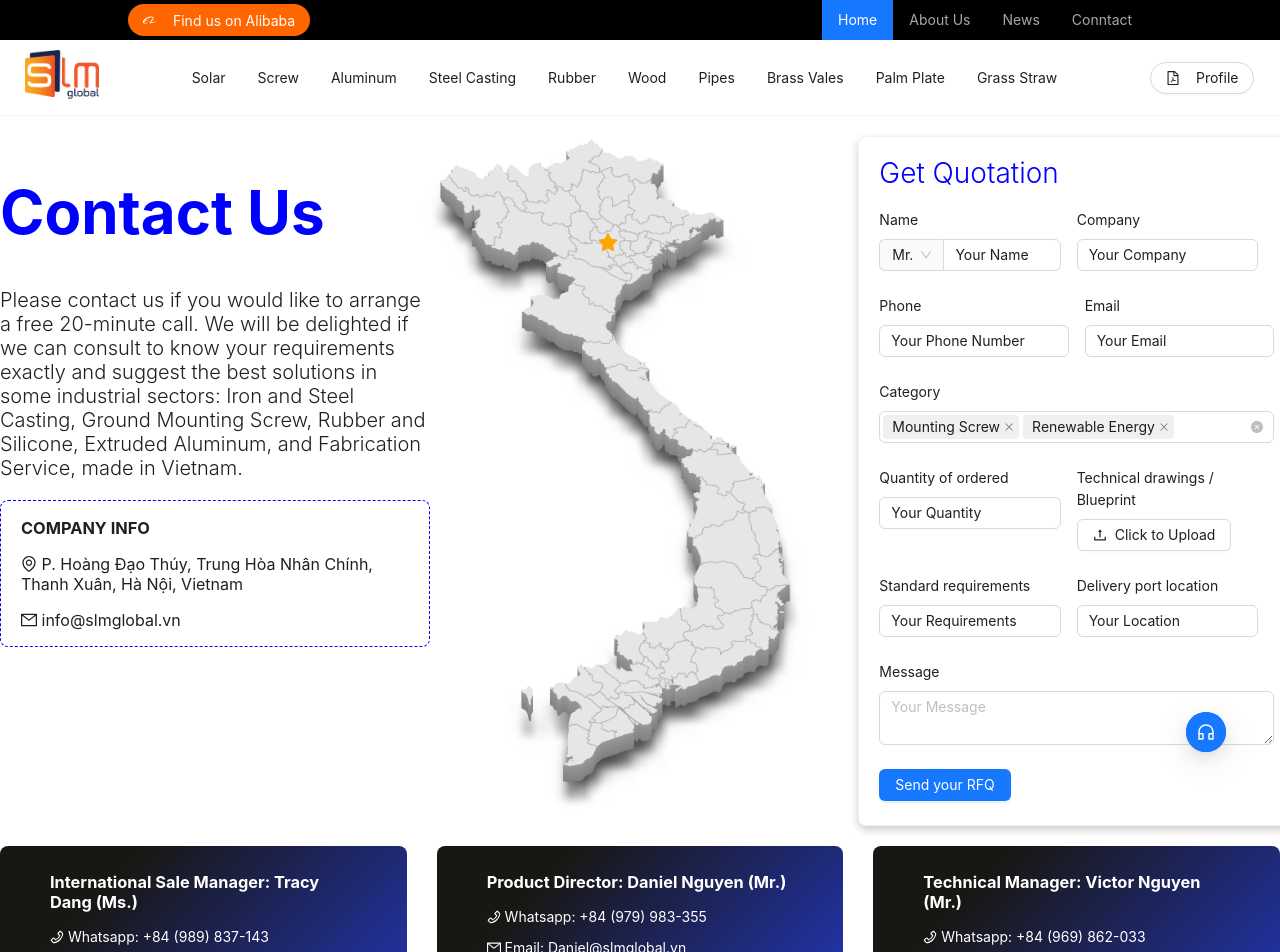
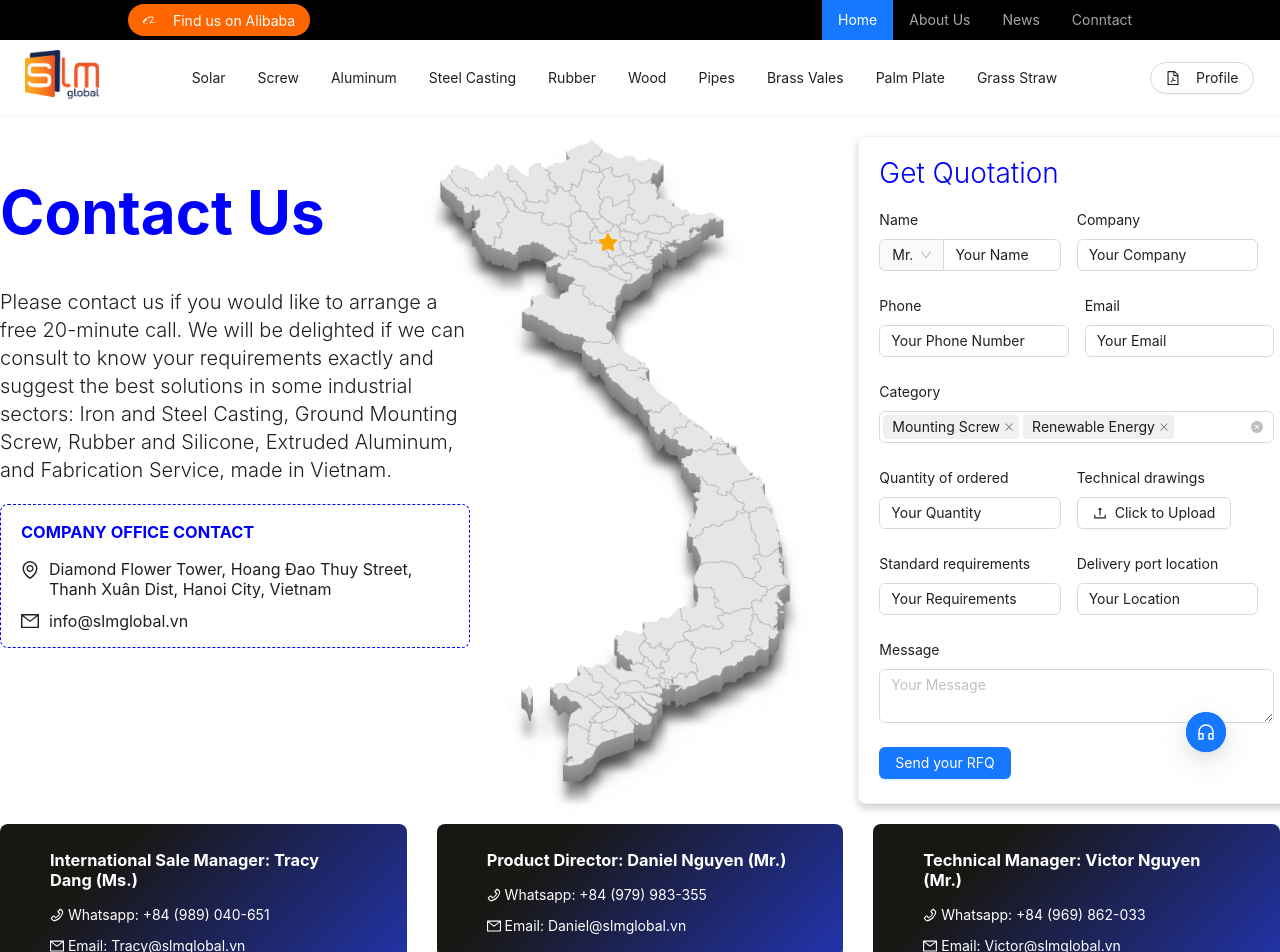
Before and after one commit to thanhtrang16490/slmglobal-fontend, a Next.js app: page /contact in a window 1280 px wide. Shown: the top 952 px of the page. Built offline with nearby package versions, Linux system fonts and the light colour scheme.

Commit message:
update contact info

```diff
--- a/src/app/component/form.contact.tsx
+++ b/src/app/component/form.contact.tsx
@@ -105,7 +105,7 @@ const FormContact = () => {
             <Form.Item label="Quantity of ordered" name="quantity" style={{ flex: 1, marginRight: '1rem' }}>
                 <Input placeholder="" />
             </Form.Item>
-            <Form.Item label="Technical drawings / Blueprint" name="location" style={{ flex: 1, marginRight: '1rem' }}>
+            <Form.Item label="Technical drawings" name="location" style={{ flex: 1, marginRight: '1rem' }}>
                 <Upload {...props}>
                     <Button icon={<UploadOutlined />}>Click to Upload</Button>
                 </Upload>
--- a/src/app/contact/page.tsx
+++ b/src/app/contact/page.tsx
@@ -12,13 +12,21 @@ const ContactPage = () => {
                 <Content style={{ maxWidth: '1440px', width: '100%', margin: '0 auto', padding: '0px 0', display: 'flex', paddingTop: '20px' }}>
                     <Col xs={24} sm={24} md={16}>
                         <Content style={{ display: 'flex', justifyContent: 'flex-start' }}>
-                            <div style={{ minWidth: '200px', width: '100%', maxWidth: '430px', zIndex: '2' }}>
+                            <div style={{ minWidth: '200px', width: '100%', maxWidth: '470px', zIndex: '2' }}>
                                 <h1 style={{ fontSize: '60px', fontWeight: '700', color: 'blue' }}>Contact Us</h1>
-                                <p style={{ fontSize: '20px', fontWeight: '300' }}>Please contact us if you would like to arrange a free 20-minute call. We will be delighted if we can consult to know your requirements exactly and suggest the best solutions in some industrial sectors: Iron and Steel Casting, Ground Mounting Screw, Rubber and Silicone, Extruded Aluminum, and Fabrication Service, made in Vietnam.</p>
+                                <p style={{ fontSize: '20px', fontWeight: '300', lineHeight: '1.4' }}>Please contact us if you would like to arrange a free 20-minute call. We will be delighted if we can consult to know your requirements exactly and suggest the best solutions in some industrial sectors: Iron and Steel Casting, Ground Mounting Screw, Rubber and Silicone, Extruded Aluminum, and Fabrication Service, made in Vietnam.</p>
                                 <div style={{ border: 'dashed 1px blue', borderRadius: '8px', padding: '0 20px 0' }}>
-                                    <h3>COMPANY INFO</h3>
-                                    <p style={{ fontSize: '16px' }}><EnvironmentOutlined /> P. Hoàng Đạo Thúy, Trung Hòa Nhân Chính, Thanh Xuân, Hà Nội, Vietnam</p>
-                                    <p style={{ fontSize: '16px' }}><MailOutlined /> info@slmglobal.vn</p>
+                                    <h3 style={{ color: 'blue' }}>COMPANY OFFICE CONTACT</h3>
+                                    <Row style={{ display: 'flex', alignItems: 'center', marginTop: '-15px' }}>
+                                        <Col ><EnvironmentOutlined style={{ fontSize: '18px', padding: '0px 10px 18px 0px' }} /> </Col>
+                                        <Col><p style={{ fontSize: '16px' }}> Diamond Flower Tower, Hoang Đao Thuy Street,<br />Thanh Xuân Dist, Hanoi City, Vietnam</p></Col>
+                                    </Row>
+                                    <Row style={{ display: 'flex', alignItems: 'center', marginTop: '-20px' }}>
+                                        <Col><MailOutlined style={{ fontSize: '18px', padding: '0px 10px 0px 0px' }} />  </Col>
+                                        <Col><p style={{ fontSize: '16px' }}>info@slmglobal.vn</p></Col>
+                                    </Row>
+
+
                                 </div>
                             </div>
                         </Content>
@@ -43,22 +51,22 @@ const ContactPage = () => {
                         <Col xs={24} sm={24} md={8}>
                             <div style={{ backgroundColor: '#2234ae', backgroundImage: ' linear-gradient(315deg, #2234ae 0%, #191714 74%)', color: 'white', borderRadius: '8px', padding: '10px 50px 10px' }}>
                                 <h3>International Sale Manager: Tracy Dang (Ms.)</h3>
-                                <p><PhoneOutlined />   Whatsapp: <Link style={{ color: 'white' }} href="tel:+84989837143">+84 (989) 837-143</Link></p>
-                                <p><MailOutlined /> Email: <Link style={{ color: 'white' }} href="mailto:Tracy@slmglobal.vn">Tracy@slmglobal.vn</Link></p>
+                                <p><PhoneOutlined />   <Link style={{ color: 'white' }} href="https://wa.me/84989040651"> Whatsapp: +84 (989) 040-651</Link></p>
+                                <p><MailOutlined />  <Link style={{ color: 'white' }} href="mailto:Tracy@slmglobal.vn">Email: Tracy@slmglobal.vn</Link></p>
                             </div>
                         </Col>
                         <Col xs={24} sm={24} md={8}>
                             <div style={{ backgroundColor: '#2234ae', backgroundImage: ' linear-gradient(315deg, #2234ae 0%, #191714 74%)', color: 'white', borderRadius: '8px', padding: '10px 50px 10px' }}>
                                 <h3>Product Director: Daniel Nguyen (Mr.)</h3>
-                                <p><PhoneOutlined />   Whatsapp:  <Link style={{ color: 'white' }} href="tel:+84979983355">+84 (979) 983-355</Link></p>
-                                <p><MailOutlined /> Email: <Link style={{ color: 'white' }} href="mailto:Daniel@slmglobal.vn">Daniel@slmglobal.vn</Link></p>
+                                <p><PhoneOutlined />    <Link style={{ color: 'white' }} href='https://wa.me/84979983355' target="_blank" > Whatsapp: +84 (979) 983-355</Link></p>
+                                <p><MailOutlined />  <Link style={{ color: 'white' }} href="mailto:Daniel@slmglobal.vn">Email: Daniel@slmglobal.vn</Link></p>
                             </div>
                         </Col>
                         <Col xs={24} sm={24} md={8}>
                             <div style={{ backgroundColor: '#2234ae', backgroundImage: ' linear-gradient(315deg, #2234ae 0%, #191714 74%)', color: 'white', borderRadius: '8px', padding: '10px 50px 10px' }}>
                                 <h3>Technical Manager: Victor Nguyen (Mr.)</h3>
-                                <p><PhoneOutlined />   Whatsapp: <Link style={{ color: 'white' }} href="tel:+84969862033">+84 (969) 862-033</Link></p>
-                                <p><MailOutlined />  Email: <Link style={{ color: 'white' }} href="mailto:Victor@slmglobal.vn">Victor@slmglobal.vn</Link></p>
+                                <p><PhoneOutlined />    <Link style={{ color: 'white' }} href="https://wa.me/84969862033">Whatsapp: +84 (969) 862-033</Link></p>
+                                <p><MailOutlined />   <Link style={{ color: 'white' }} href="mailto:Victor@slmglobal.vn">Email: Victor@slmglobal.vn</Link></p>
                             </div>
                         </Col>
                     </Row>
```
